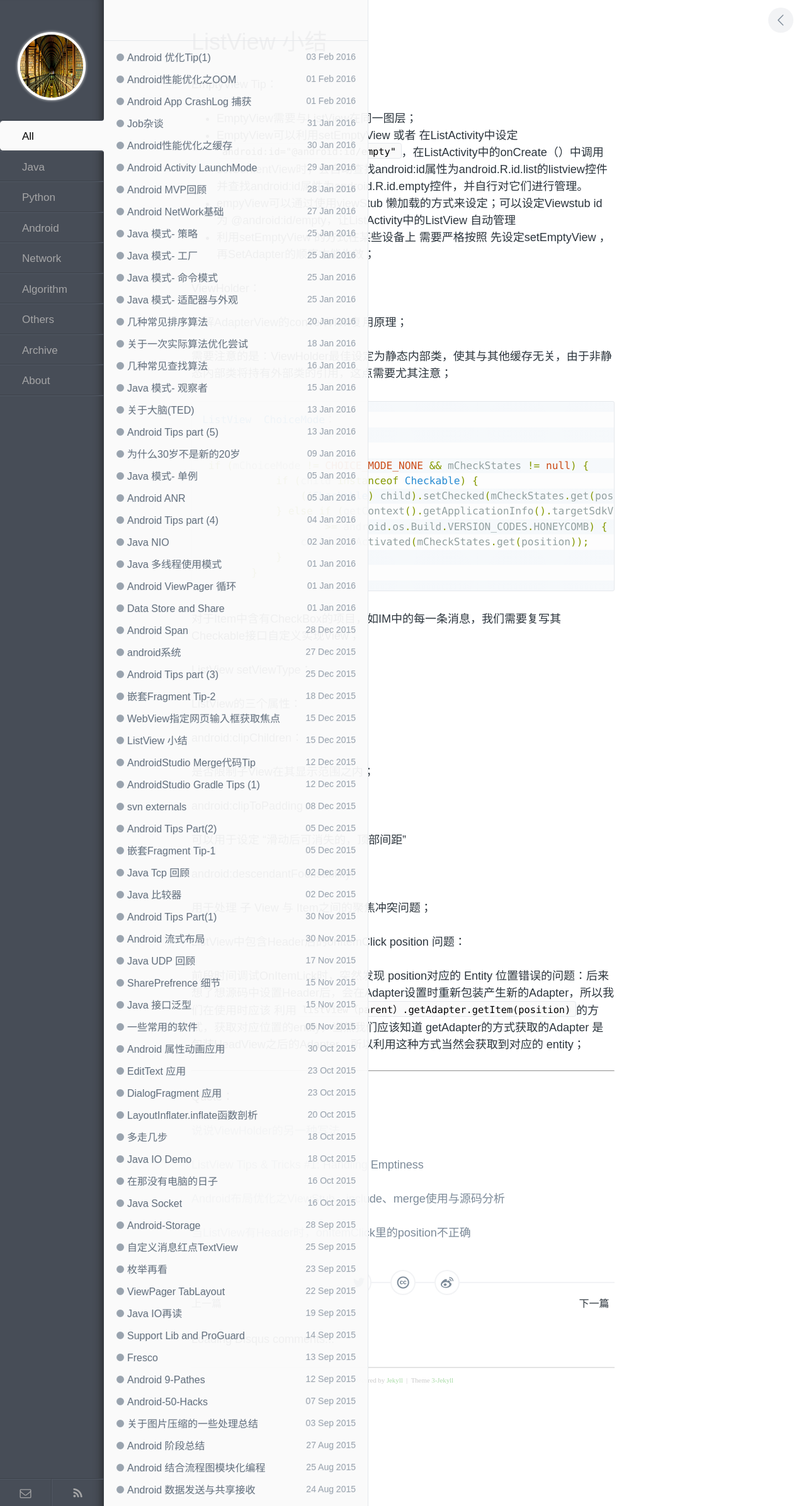
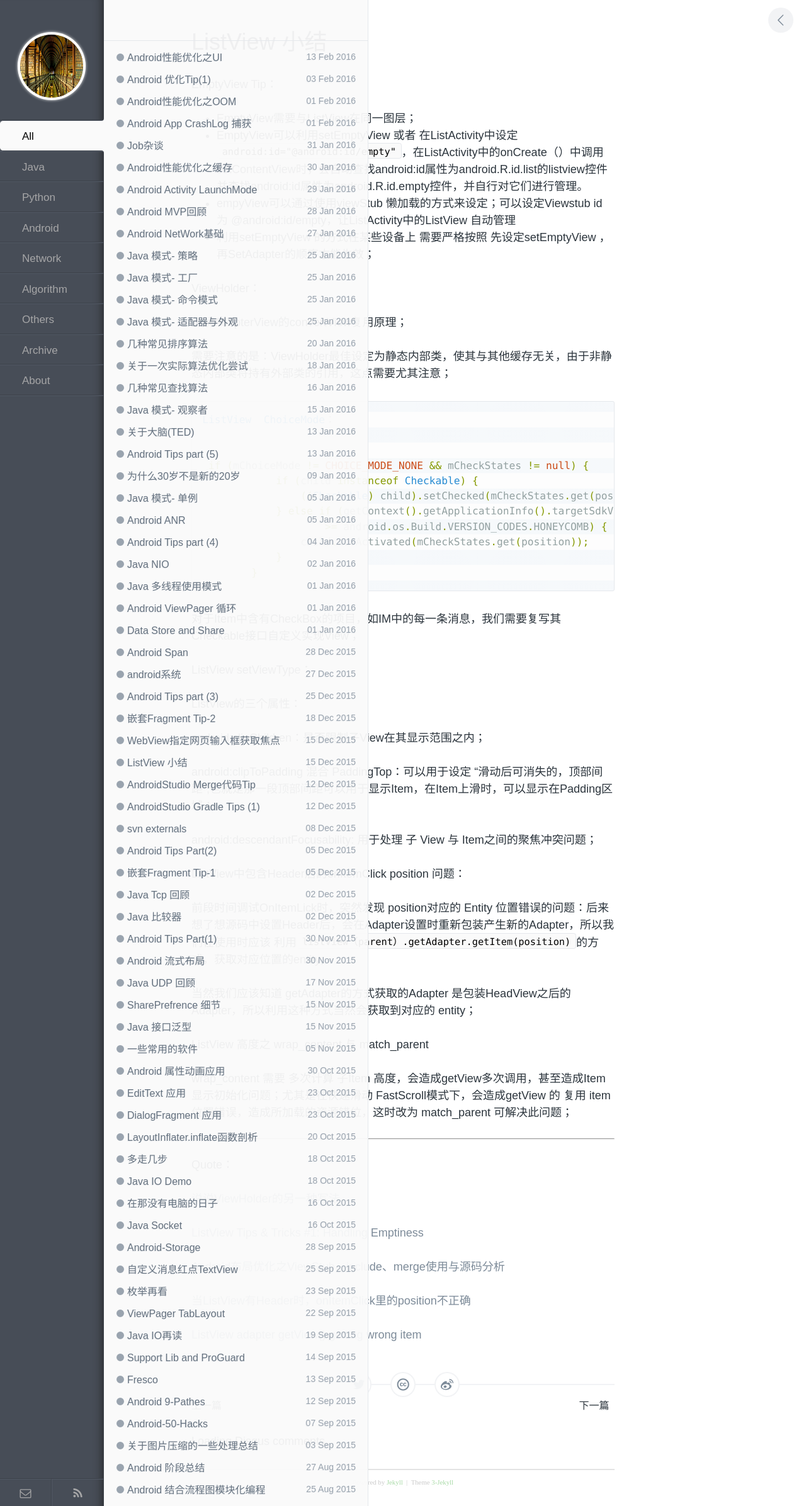
Before and after one commit to enlipan/enlipan.github.io, a Jekyll site: the page built from _posts/2015-12-15-android-listview-summary.md, in a window 1280 px wide. Shown: the whole page at 63% size. Built offline with Jekyll 4.4.1, drawn with Linux system fonts in a browser that asks for light colours; nearby versions of some CDN libraries; comment, search, counter and statistics services are not loaded.

Commit message:
post pages android performace

```diff
--- a/_posts/2015-12-15-android-listview-summary.md
+++ b/_posts/2015-12-15-android-listview-summary.md
@@ -45,23 +45,30 @@
 ListView的三个属性：
 
 
-android:clipChildren：
+android:clipChildren：是否限制子View在其显示范围之内；
 
-是否限制子View在其显示范围之内；
 
-android:clipToPadding：
 
-可以用于设定 “滑动后可消失的，顶部间距"
+android:clipToPadding 混合 PaddingTop：可以用于设定 “滑动后可消失的，顶部间距",也就是那一段顶部间距可以用于显示Item，在Item上滑时，可以显示在Padding区域；
 
-android:descendantFocusability:
 
-用于处理 子 View 与 Item之间的聚焦冲突问题；
+
+android:descendantFocusability: 用于处理 子 View 与 Item之间的聚焦冲突问题；
+
+
 
 
 ListView中包含Header后的onItemClick position 问题：
 
-前段时间调试OnItemLick时，突然发现 position对应的 Entity 位置错误的问题：后来想了想源码中设置Header后，会在Adapter设置时重新包装产生新的Adapter，所以我们在使用时应该 利用`listView（parent）.getAdapter.getItem(position)`的方式，获取对应位置的entity，当然我们应该知道 getAdapter的方式获取的Adapter 是包装HeadView之后的Adapter，所以利用这种方式当然会获取到对应的 entity；
+前段时间调试OnItemLick时，突然发现 position对应的 Entity 位置错误的问题：后来想了想源码中设置Header后，会在Adapter设置时重新包装产生新的Adapter，所以我们在使用时应该 利用`listView（parent）.getAdapter.getItem(position)`的方式，获取对应位置的entity;
 
+当然我们应该知道 getAdapter的方式获取的Adapter 是包装HeadView之后的Adapter，所以利用这种方式当然会获取到对应的 entity；
+
+
+
+ListView 高度之 wrap\_content 与 match\_parent
+
+wrap_content 需要 多次计算 子Item 高度，会造成getView多次调用，甚至造成Item显示初始化问题；尤其是在快速滑动 FastScroll模式下，会造成getView 的 复用 item位置错误，造成所加载的资源错位，这时改为 match\_parent 可解决此问题；
 
 
 ---
@@ -75,3 +82,5 @@
 [Android布局优化之ViewStub、include、merge使用与源码分析](http://www.androidchina.net/2485.html)
 
 [当ListView有Header时，onItemClick里的position不正确](http://blog.chengbo.net/2012/03/09/onitemclick-return-wrong-position-when-listview-has-headerview.html)
+
+[ListView adapter getView() getting wrong item](http://stackoverflow.com/questions/16550721/listview-adapter-getview-getting-wrong-item)
--- /dev/null
+++ b/_posts/2016-02-13-android-performance-ui.md
@@ -0,0 +1,65 @@
+---
+layout: post
+title: Android性能优化之UI
+category: android
+---
+
+### 性能分析三部曲：
+
+* 收集应用信息
+
+> * 应用的信息纷繁复杂，要善用工具有针对性的收集对应信息
+> * 利用各类工具[Google工具](http://developer.android.com/sdk/index.html)
+
+
+* 深入分析收集信息
+
+> 针对手机的信息进行分析，也就是看懂对应工具的信息，无论是图表，还是文本信息，了解其背后所代表的含义，进一步精确定位问题
+
+* 针对问题采取解决方案
+
+> 根据所分析的结果设计相应的解决方案，并利用工具验证方案的有效性
+
+
+* 重复性能优化三部曲直到稳定
+
+
+### GPU
+
+* CPU 图形化数据处理
+* Data传输(CPU    至   GPU)
+* GPU光栅化处理
+* 绘制展示
+
+#### 流畅的UI
+
+60 FPS  与  16ms？
+
+大脑对于图像的处理，流体运动的处理：12 fps以上可以被大脑感知，24 fps 作为电影的标准，而60 fps 作为 手机UI展示的黄金比率(也就是 16.66ms / 帧)，但当速率下降时 用户将明显感知到 UI 流畅性变化问题；
+
+#### onDraw 中的内存分配
+
+
+
+### Android图片加载
+
+
+---
+
+[The Performance Lifecycle -- 性能分析三部曲](https://www.youtube.com/watch?v=_kKTGK-Cb_4&list=PLWz5rJ2EKKc9CBxr3BVjPTPoDPLdPIFCE&index=18&feature=iv&src_vid=GajI0uKyAGE&annotation_id=annotation_778442405)
+
+[Android Performance Patterns: Rendering Performance 101 渲染性能问题](https://www.youtube.com/watch?v=HXQhu6qfTVU&list=PLOU2XLYxmsIKEOXh5TwZEv89aofHzNCiu&index=1&feature=iv&src_vid=OrLEoIsMIAc&annotation_id=annotation_2612916337)
+
+[Google Performance -- about GPU](https://www.youtube.com/watch?v=WH9AFhgwmDw&list=PLWz5rJ2EKKc9CBxr3BVjPTPoDPLdPIFCE&index=6&feature=iv&src_vid=1WqcEHXRWpM&annotation_id=annotation_427001817)
+
+[Android Performance Patterns: Why 60fps?](https://www.youtube.com/watch?v=CaMTIgxCSqU&list=PLOU2XLYxmsIKEOXh5TwZEv89aofHzNCiu&index=4&feature=iv&src_vid=WH9AFhgwmDw&annotation_id=annotation_82533007)
+
+[Custom Views and Performance (100 Days of Google Dev)](https://www.youtube.com/watch?v=zK2i7ivzK7M&list=PLOU2XLYxmsIKEOXh5TwZEv89aofHzNCiu&index=40)
+
+[Avoiding Allocations in onDraw()](https://www.youtube.com/watch?v=HAK5acHQ53E&feature=iv&src_vid=_kKTGK-Cb_4&annotation_id=annotation_2096336547)
+
+[Android Performance Patterns: Invalidations, Layouts, and Performance](https://www.youtube.com/watch?v=we6poP0kw6E&list=UU_x5XG1OV2P6uZZ5FSM9Ttw&feature=iv&src_vid=CaMTIgxCSqU&annotation_id=annotation_107155567)
+
+[Google Performance -- about PNG](https://www.youtube.com/watch?v=2TUvmlGoDrw&feature=iv&src_vid=1WqcEHXRWpM&annotation_id=annotation_2477902193)
+
+[Google Performance -- about Image](https://www.youtube.com/watch?v=1WqcEHXRWpM&feature=iv&src_vid=SA4j6KKjMRk&annotation_id=annotation_2988823891)
```
Also changed, not shown: _posts/2015-5-28-VPS-Conoha-JP.md (+2 -0 lines), _posts/2016-02-01-android-performace-oom-2.md (+6 -12 lines), _posts/2016-02-03-android-better-performance.md (+3 -1 lines).
